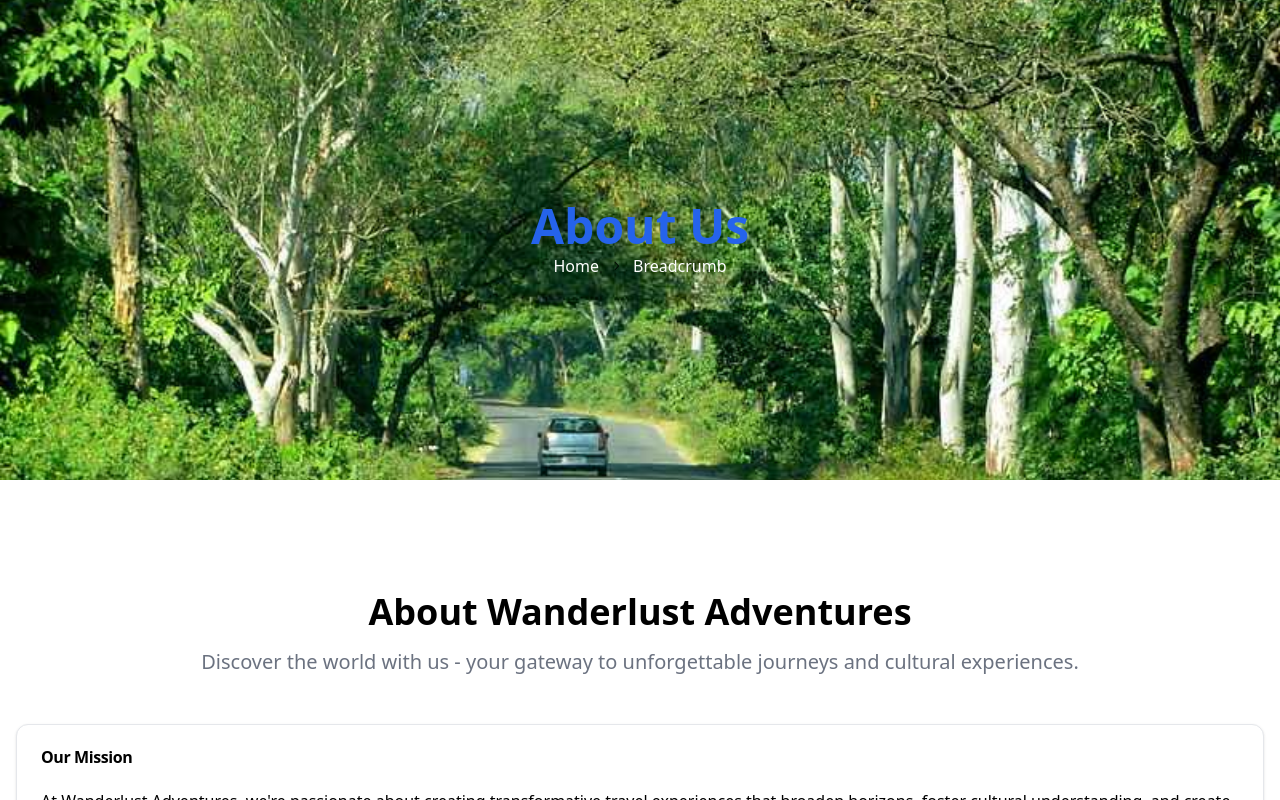
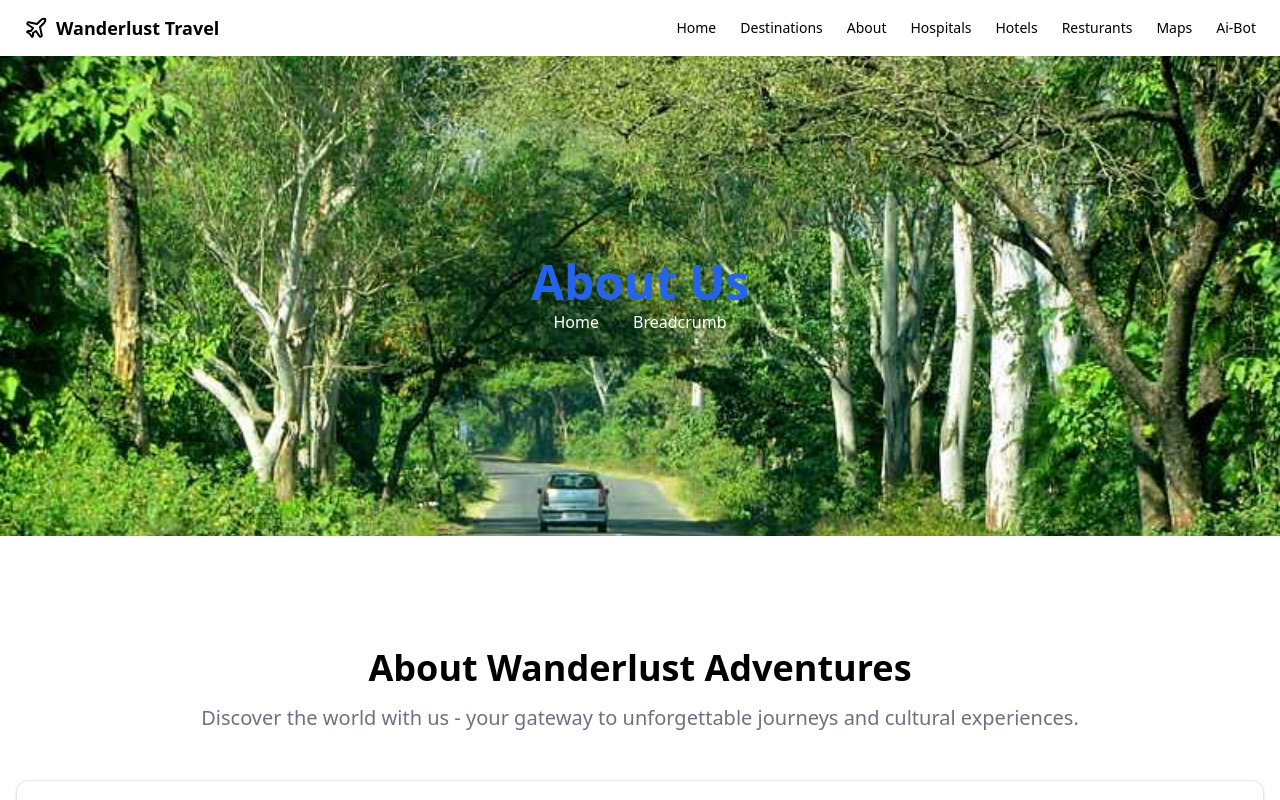
Before and after one commit to Codngwthubaid/Tourist-Web-Project, a Next.js app: page /pages/About in a window 1280 px wide. Shown: the top 800 px of the page. Built offline with nearby package versions, Linux system fonts and the light colour scheme.

Commit message:
Setting Up the Navbar for all the pages and till now i can't resolve the unneccesay bug og inheritence

```diff
--- a/package.json
+++ b/package.json
@@ -12,6 +12,7 @@
     "@radix-ui/react-dialog": "^1.1.2",
     "@radix-ui/react-icons": "^1.3.0",
     "@radix-ui/react-slot": "^1.1.0",
+    "@react-google-maps/api": "^2.20.3",
     "class-variance-authority": "^0.7.0",
     "clsx": "^2.1.1",
     "lucide-react": "^0.452.0",
--- a/src/app/layout.js
+++ b/src/app/layout.js
@@ -1,5 +1,6 @@
 import localFont from "next/font/local";
 import "./globals.css";
+import Navbar from "@/components/Navbar";
 
 const geistSans = localFont({
   src: "./fonts/GeistVF.woff",
@@ -23,6 +24,7 @@ export default function RootLayout({ children }) {
       <body
         className={`${geistSans.variable} ${geistMono.variable} antialiased`}
       >
+        <Navbar/>
         {children}
       </body>
     </html>
--- a/src/app/page.js
+++ b/src/app/page.js
@@ -12,7 +12,7 @@
 // export default function Home() {
 //   return (
 //     <>
-      {/* <main className='container mx-auto'>
+{/* <main className='container mx-auto'>
         <article>
           <section>
             <HeroSection />
@@ -53,24 +53,26 @@ import { Sheet, SheetContent, SheetTrigger } from "@/components/ui/sheet"
 import { Plane, Search, MapPin, Calendar, DollarSign, ArrowRight, Menu } from "lucide-react"
 import Image from "next/image"
 import Link from "next/link"
+import demo from "@/public/Img/demo.jpg"
+import Navbar from '@/components/Navbar'
 
 export default function HomePage() {
   const [isOpen, setIsOpen] = useState(false)
 
   const navLinks = [
-    { href: "#", label: "Home" },
-    { href: "#", label: "Destinations" },
-    { href: "#", label: "About" },
-    { href: "#", label: "Hospitals" },
-    { href: "#", label: "Hotels" },
-    { href: "#", label: "Resturants" },
-    { href: "#", label: "Maps" },
-    { href: "#", label: "Ai-Bot" },
+    { href: "/", label: "Home" },
+    { href: "/pages/Destination", label: "Destinations" },
+    { href: "/pages/About", label: "About" },
+    { href: "/pages/Hospital", label: "Hospitals" },
+    { href: "/pages/Hotel", label: "Hotels" },
+    { href: "/pages/Resturants", label: "Resturants" },
+    { href: "/pages/Maps", label: "Maps" },
+    { href: "/pages/AiBot", label: "Ai-Bot" },
   ]
 
   return (
     <div className="flex flex-col min-h-screen ">
-      <header className="px-4 lg:px-6 h-14 flex items-center justify-between">
+      {/* <header className="px-4 lg:px-6 h-14 flex items-center justify-between">
         <Link className="flex items-center justify-center" href="#">
           <Plane className="h-6 w-6" />
           <span className="ml-2 text-lg font-bold">Wanderlust Travel</span>
@@ -104,9 +106,10 @@ export default function HomePage() {
             </nav>
           </SheetContent>
         </Sheet>
-      </header>
+      </header> */}
+      {/* <Navbar/> */}
       <main className="flex-1 ">
-        <section className="w-full py-12 md:py-24 lg:py-32 xl:py-48 bg-cover bg-center" style={{backgroundImage: 'url("/placeholder.svg?height=600&width=1200")'}}>
+        <section className="w-full py-12 md:py-24 lg:py-32 xl:py-48 bg-cover bg-center" style={{ backgroundImage: 'url("demo")' }}>
           <div className="container px-4 md:px-6">
             <div className="flex flex-col items-center space-y-4 text-center">
               <div className="space-y-2">
@@ -143,7 +146,7 @@ export default function HomePage() {
                 alt="About Wanderlust Travel"
                 className="mx-auto aspect-video overflow-hidden rounded-xl object-cover object-center"
                 height={300}
-                src="/placeholder.svg?height=300&width=400"
+                src={demo}
                 width={400}
               />
             </div>
@@ -155,9 +158,9 @@ export default function HomePage() {
             <h2 className="text-3xl font-bold tracking-tighter sm:text-4xl md:text-5xl mb-8">Hot Deals</h2>
             <div className="grid gap-6 md:grid-cols-2 lg:grid-cols-3">
               {[
-                { title: "Paris Getaway", price: "$999", duration: "5 days", image: "/placeholder.svg?height=200&width=300" },
-                { title: "Bali Beach Retreat", price: "$1299", duration: "7 days", image: "/placeholder.svg?height=200&width=300" },
-                { title: "Tokyo Adventure", price: "$1499", duration: "6 days", image: "/placeholder.svg?height=200&width=300" },
+                { title: "Paris Getaway", price: "$999", duration: "5 days", image: "/public/Img/demo.jpg" },
+                { title: "Bali Beach Retreat", price: "$1299", duration: "7 days", image: "/public/Img/demo.jpg" },
+                { title: "Tokyo Adventure", price: "$1499", duration: "6 days", image: "/public/Img/demo.jpg" },
               ].map((deal, index) => (
                 <Card key={index}>
                   <CardHeader>
@@ -196,9 +199,9 @@ export default function HomePage() {
             <h2 className="text-3xl font-bold tracking-tighter sm:text-4xl md:text-5xl mb-8">Latest from Our Blog</h2>
             <div className="grid gap-6 md:grid-cols-2 lg:grid-cols-3">
               {[
-                { title: "10 Must-Visit Hidden Gems in Europe", image: "/placeholder.svg?height=200&width=300" },
-                { title: "Sustainable Travel: Tips for Eco-Friendly Adventures", image: "/placeholder.svg?height=200&width=300" },
-                { title: "Culinary Journeys: Exploring World Cuisines", image: "/placeholder.svg?height=200&width=300" },
+                { title: "10 Must-Visit Hidden Gems in Europe", image: { demo } },
+                { title: "Sustainable Travel: Tips for Eco-Friendly Adventures", image: { demo } },
+                { title: "Culinary Journeys: Exploring World Cuisines", image: { demo } },
               ].map((post, index) => (
                 <Card key={index}>
                   <CardHeader>
@@ -242,12 +245,12 @@ export default function HomePage() {
             </div>
             <div className="grid gap-6 md:grid-cols-2 lg:grid-cols-3">
               {[
-                { name: "Eiffel Tower, Paris", image: "/placeholder.svg?height=200&width=300" },
-                { name: "Colosseum, Rome", image: "/placeholder.svg?height=200&width=300" },
-                { name: "Machu Picchu, Peru", image: "/placeholder.svg?height=200&width=300" },
-                { name: "Taj Mahal, India", image: "/placeholder.svg?height=200&width=300" },
-                { name: "Great Wall, China", image: "/placeholder.svg?height=200&width=300" },
-                { name: "Petra, Jordan", image: "/placeholder.svg?height=200&width=300" },
+                { name: "Eiffel Tower, Paris", image: { demo } },
+                { name: "Colosseum, Rome", image: { demo } },
+                { name: "Machu Picchu, Peru", image: { demo } },
+                { name: "Taj Mahal, India", image: { demo } },
+                { name: "Great Wall, China", image: { demo } },
+                { name: "Petra, Jordan", image: { demo } },
               ].map((place, index) => (
                 <Card key={index}>
                   <CardHeader>
--- a/src/components/Navbar.js
+++ b/src/components/Navbar.js
@@ -1,78 +1,140 @@
+// "use client"
+// import Link from 'next/link'
+// import React, { useState } from "react"
+// import search from "@/public/Img/search.png"
+// import Image from "next/image"
+
+// const Navbar = () => {
+//   const [isClick, setIsClick] = useState(false)
+
+//   const toggleNavbar = () => {
+//     setIsClick(!isClick)
+//   }
+
+//   return (
+//     <>
+//       <nav className="relative z-10 flex items-center justify-evenly h-[100px] mx-auto">
+//         <div className='text-white text-3xl font-semibold hover:cursor-pointer text-center'>Dehradun<div className='text-blue-800'>Tourism</div></div>
+//         <div>
+//           <ul className='hidden xl:flex justify-between items-center gap-x-3'>
+//             <Link href="/"><li className='hover:text-white hover:decoration-blue-600 hover:underline'>Home</li></Link>
+//             <Link href="/pages/About"><li className='hover:text-white hover:decoration-blue-600 hover:underline'>About</li></Link>
+//             <Link href="/pages/Blog"><li className='hover:text-white hover:decoration-blue-600 hover:underline'>Blog</li></Link>
+//             <Link href="/pages/Contact"><li className='hover:text-white hover:decoration-blue-600 hover:underline'>Contact</li></Link>
+//             <Link href="/pages/Destination"><li className='hover:text-white hover:decoration-blue-600 hover:underline'>Destination</li></Link>
+//             <Link href="/pages/Hospital"><li className='hover:text-white hover:decoration-blue-600 hover:underline'>Hospitals</li></Link>
+//             <Link href="/pages/Hotel"><li className='hover:text-white hover:decoration-blue-600 hover:underline'>Hotels</li></Link>
+//             <Link href="/pages/Resturants"><li className='hover:text-white hover:decoration-blue-600 hover:underline'>Resturants</li></Link>
+//             <Link href="/pages/Maps"><li className='hover:text-white hover:decoration-blue-600 hover:underline'>Maps</li></Link>
+//             <Link href="/pages/AiBot"><li className='hover:text-white hover:decoration-blue-600 hover:underline'>AI-Bot</li></Link>
+//           </ul>
+//         </div>
+//         <div>
+//           <button className="hidden xl:flex justify-center items-center gap-x-1 px-4 py-2 ml-2 text-white bg-blue-400 hover:bg-blue-600 rounded">
+//             <div>Book Now</div>
+//             <div>
+//               <Image
+//                 src={search}
+//                 width={30}
+//                 alt="Search Img"
+//               />
+//             </div>
+//           </button>
+//         </div>
+//         <div className='xl:hidden'>
+//           <button type="submit" onClick={() => toggleNavbar()}>
+//             {isClick ? (
+//               <svg xmlns="http://www.w3.org/2000/svg" x="0px" y="0px" width="30" height="30" viewBox="0,0,256,256">
+//                 <g fill="#FFFFFF" fillRule="nonzero" stroke="none" strokeWidth="1" strokeLinecap="butt" strokeLinejoin="miter" strokeMiterlimit="10" strokeDasharray="" strokeDashoffset="0" fontFamily="none" fontWeight="none" fontSize="none" textAnchor="none" ><g transform="scale(5.12,5.12)"><path d="M9.15625,6.3125l-2.84375,2.84375l15.84375,15.84375l-15.9375,15.96875l2.8125,2.8125l15.96875,-15.9375l15.9375,15.9375l2.84375,-2.84375l-15.9375,-15.9375l15.84375,-15.84375l-2.84375,-2.84375l-15.84375,15.84375z"></path></g></g>
+//               </svg>
+//             ) : (
+//               <svg xmlns="http://www.w3.org/2000/svg" x="0px" y="0px" width="35" height="35" viewBox="0,0,256,256">
+//                 <g fill="#FFFFFF" fillRule="nonzero" stroke="none" strokeWidth="1" strokeLinecap="butt" strokeLinejoin="miter" strokeMiterlimit="10" strokeDasharray="" strokeDashoffset="0" fontFamily="none" fontWeight="none" fontSize="none" textAnchor="none" ><g transform="scale(10.66667,10.66667)"><path d="M2,5v2h20v-2zM2,11v2h20v-2zM2,17v2h20v-2z"></path></g></g>
+//               </svg>
+//             )}
+//           </button>
+//         </div>
+//       </nav>
+//       {isClick && (
+//         <div className='xl:hidden'>
+//           <ul className='flex justify-between flex-col w-full mainImg text-white text-xl object-fill h-[85vh] items-center gap-x-3'>
+//             <Link href=""><li onClick={() => toggleNavbar()} className='hover:text-white hover:decoration-blue-600 hover:underline'>Home</li></Link>
+//             <Link href=""><li onClick={() => toggleNavbar()} className='hover:text-white hover:decoration-blue-600 hover:underline'>About</li></Link>
+//             <Link href=""><li onClick={() => toggleNavbar()} className='hover:text-white hover:decoration-blue-600 hover:underline'>Blog</li></Link>
+//             <Link href=""><li onClick={() => toggleNavbar()} className='hover:text-white hover:decoration-blue-600 hover:underline'>Contact</li></Link>
+//             <Link href=""><li onClick={() => toggleNavbar()} className='hover:text-white hover:decoration-blue-600 hover:underline'>Destination</li></Link>
+//             <Link href=""><li onClick={() => toggleNavbar()} className='hover:text-white hover:decoration-blue-600 hover:underline'>Hospitals</li></Link>
+//             <Link href=""><li onClick={() => toggleNavbar()} className='hover:text-white hover:decoration-blue-600 hover:underline'>Hotels</li></Link>
+//             <Link href=""><li onClick={() => toggleNavbar()} className='hover:text-white hover:decoration-blue-600 hover:underline'>Resturants</li></Link>
+//             <Link href=""><li onClick={() => toggleNavbar()} className='hover:text-white hover:decoration-blue-600 hover:underline'>Maps</li></Link>
+//             <Link href=""><li onClick={() => toggleNavbar()} className='hover:text-white hover:decoration-blue-600 hover:underline'>AI-Bot</li></Link>
+//           </ul>
+//         </div>
+//       )}
+//     </>
+//   )
+// }
+
+// export default Navbar
+
 "use client"
-import Link from 'next/link'
-import React, { useState } from "react"
-import search from "@/public/Img/search.png"
-import Image from "next/image"
+import { useState } from 'react'
+import { Button } from "@/components/ui/button"
+import { Plane, Menu } from "lucide-react"
+import { Sheet, SheetContent, SheetTrigger } from "@/components/ui/sheet"
+import Link from "next/link"
 
-const Navbar = () => {
-  const [isClick, setIsClick] = useState(false)
+export default function Navbar() {
+  const [isOpen, setIsOpen] = useState(false)
 
-  const toggleNavbar = () => {
-    setIsClick(!isClick)
-  }
+  const navLinks = [
+    { href: "/", label: "Home" },
+    { href: "/pages/Destination", label: "Destinations" },
+    { href: "/pages/About", label: "About" },
+    { href: "/pages/Hospital", label: "Hospitals" },
+    { href: "/pages/Hotel", label: "Hotels" },
+    { href: "/pages/Resturants", label: "Resturants" },
+    { href: "/pages/Maps", label: "Maps" },
+    { href: "/pages/AiBot", label: "Ai-Bot" },
+  ]
 
   return (
     <>
-      <nav className="relative z-10 flex items-center justify-evenly h-[100px] mx-auto">
-        <div className='text-white text-3xl font-semibold hover:cursor-pointer text-center'>Dehradun<div className='text-blue-800'>Tourism</div></div>
-        <div>
-          <ul className='hidden xl:flex justify-between items-center gap-x-3'>
-            <Link href="/"><li className='hover:text-white hover:decoration-blue-600 hover:underline'>Home</li></Link>
-            <Link href="/pages/About"><li className='hover:text-white hover:decoration-blue-600 hover:underline'>About</li></Link>
-            <Link href="/pages/Blog"><li className='hover:text-white hover:decoration-blue-600 hover:underline'>Blog</li></Link>
-            <Link href="/pages/Contact"><li className='hover:text-white hover:decoration-blue-600 hover:underline'>Contact</li></Link>
-            <Link href="/pages/Destination"><li className='hover:text-white hover:decoration-blue-600 hover:underline'>Destination</li></Link>
-            <Link href="/pages/Hospital"><li className='hover:text-white hover:decoration-blue-600 hover:underline'>Hospitals</li></Link>
-            <Link href="/pages/Hotel"><li className='hover:text-white hover:decoration-blue-600 hover:underline'>Hotels</li></Link>
-            <Link href="/pages/Resturants"><li className='hover:text-white hover:decoration-blue-600 hover:underline'>Resturants</li></Link>
-            <Link href="/pages/Maps"><li className='hover:text-white hover:decoration-blue-600 hover:underline'>Maps</li></Link>
-            <Link href="/pages/AiBot"><li className='hover:text-white hover:decoration-blue-600 hover:underline'>AI-Bot</li></Link>
-          </ul>
-        </div>
-        <div>
-          <button className="hidden xl:flex justify-center items-center gap-x-1 px-4 py-2 ml-2 text-white bg-blue-400 hover:bg-blue-600 rounded">
-            <div>Book Now</div>
-            <div>
-              <Image
-                src={search}
-                width={30}
-                alt="Search Img"
-              />
-            </div>
-          </button>
-        </div>
-        <div className='xl:hidden'>
-          <button type="submit" onClick={() => toggleNavbar()}>
-            {isClick ? (
-              <svg xmlns="http://www.w3.org/2000/svg" x="0px" y="0px" width="30" height="30" viewBox="0,0,256,256">
-                <g fill="#FFFFFF" fillRule="nonzero" stroke="none" strokeWidth="1" strokeLinecap="butt" strokeLinejoin="miter" strokeMiterlimit="10" strokeDasharray="" strokeDashoffset="0" fontFamily="none" fontWeight="none" fontSize="none" textAnchor="none" ><g transform="scale(5.12,5.12)"><path d="M9.15625,6.3125l-2.84375,2.84375l15.84375,15.84375l-15.9375,15.96875l2.8125,2.8125l15.96875,-15.9375l15.9375,15.9375l2.84375,-2.84375l-15.9375,-15.9375l15.84375,-15.84375l-2.84375,-2.84375l-15.84375,15.84375z"></path></g></g>
-              </svg>
-            ) : (
-              <svg xmlns="http://www.w3.org/2000/svg" x="0px" y="0px" width="35" height="35" viewBox="0,0,256,256">
-                <g fill="#FFFFFF" fillRule="nonzero" stroke="none" strokeWidth="1" strokeLinecap="butt" strokeLinejoin="miter" strokeMiterlimit="10" strokeDasharray="" strokeDashoffset="0" fontFamily="none" fontWeight="none" fontSize="none" textAnchor="none" ><g transform="scale(10.66667,10.66667)"><path d="M2,5v2h20v-2zM2,11v2h20v-2zM2,17v2h20v-2z"></path></g></g>
-              </svg>
-            )}
-          </button>
-        </div>
-      </nav>
-      {isClick && (
-        <div className='xl:hidden'>
-          <ul className='flex justify-between flex-col w-full mainImg text-white text-xl object-fill h-[85vh] items-center gap-x-3'>
-            <Link href=""><li onClick={() => toggleNavbar()} className='hover:text-white hover:decoration-blue-600 hover:underline'>Home</li></Link>
-            <Link href=""><li onClick={() => toggleNavbar()} className='hover:text-white hover:decoration-blue-600 hover:underline'>About</li></Link>
-            <Link href=""><li onClick={() => toggleNavbar()} className='hover:text-white hover:decoration-blue-600 hover:underline'>Blog</li></Link>
-            <Link href=""><li onClick={() => toggleNavbar()} className='hover:text-white hover:decoration-blue-600 hover:underline'>Contact</li></Link>
-            <Link href=""><li onClick={() => toggleNavbar()} className='hover:text-white hover:decoration-blue-600 hover:underline'>Destination</li></Link>
-            <Link href=""><li onClick={() => toggleNavbar()} className='hover:text-white hover:decoration-blue-600 hover:underline'>Hospitals</li></Link>
-            <Link href=""><li onClick={() => toggleNavbar()} className='hover:text-white hover:decoration-blue-600 hover:underline'>Hotels</li></Link>
-            <Link href=""><li onClick={() => toggleNavbar()} className='hover:text-white hover:decoration-blue-600 hover:underline'>Resturants</li></Link>
-            <Link href=""><li onClick={() => toggleNavbar()} className='hover:text-white hover:decoration-blue-600 hover:underline'>Maps</li></Link>
-            <Link href=""><li onClick={() => toggleNavbar()} className='hover:text-white hover:decoration-blue-600 hover:underline'>AI-Bot</li></Link>
-          </ul>
-        </div>
-      )}
+      <header className="px-4 lg:px-6 h-14 flex items-center justify-between">
+        <Link className="flex items-center justify-center" href="#">
+          <Plane className="h-6 w-6" />
+          <span className="ml-2 text-lg font-bold">Wanderlust Travel</span>
+        </Link>
+        <nav className="ml-auto hidden md:flex gap-4 sm:gap-6">
+          {navLinks.map((link, index) => (
+            <Link key={index} className="text-sm font-medium hover:underline underline-offset-4" href={link.href}>
+              {link.label}
+            </Link>
+          ))}
+        </nav>
+        <Sheet open={isOpen} onOpenChange={setIsOpen}>
+          <SheetTrigger asChild>
+            <Button variant="ghost" className="px-0 text-base hover:bg-transparent focus:ring-0 md:hidden">
+              <Menu className="h-6 w-6" />
+              <span className="sr-only">Toggle menu</span>
+            </Button>
+          </SheetTrigger>
+          <SheetContent side="right">
+            <nav className="flex flex-col gap-4">
+              {navLinks.map((link, index) => (
+                <Link
+                  key={index}
+                  href={link.href}
+                  className="text-sm font-medium hover:underline underline-offset-4"
+                  onClick={() => setIsOpen(false)}
+                >
+                  {link.label}
+                </Link>
+              ))}
+            </nav>
+          </SheetContent>
+        </Sheet>
+      </header>
     </>
   )
 }
-
-export default Navbar
```
Also changed, not shown: 1 other file (tests, documents, lock files or other folders).
